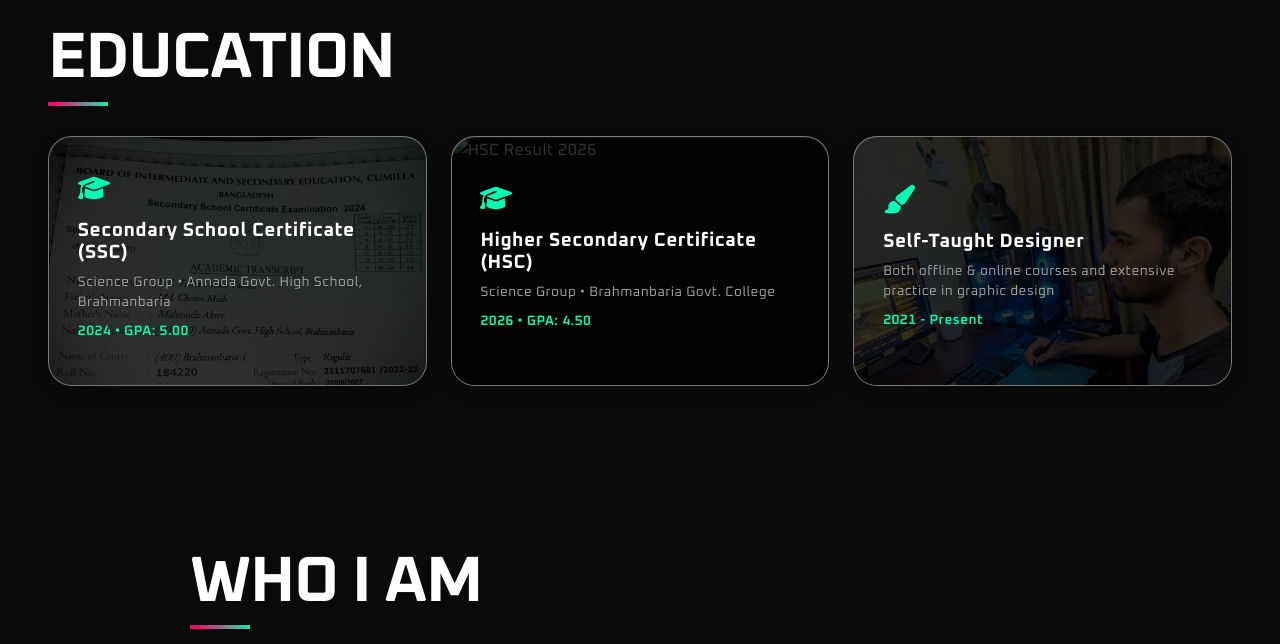
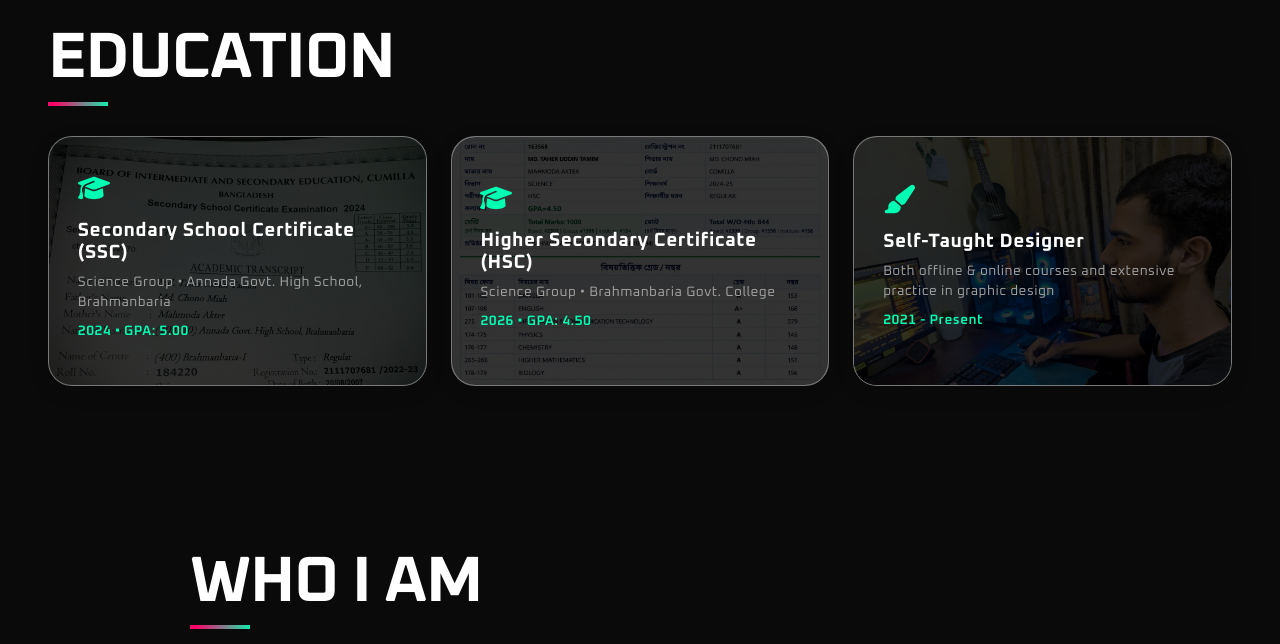
Before and after one commit to taheruddintamim/taheruddintamim.github.io, a plain HTML site: page index.html in a window 1280 px wide. Shown: the part 9880-10524 px from the top of the page. Drawn offline with Linux system fonts and the light colour scheme.

Commit message:
Update index.html
hsc webp

```diff
--- a/index.html
+++ b/index.html
@@ -541,7 +541,7 @@ nav{padding:.5rem 1rem}
 <h2 class="sec reveal">EDUCATION</h2>
 <div class="edu-grid">
 <article class="glass edu reveal"><img src="assets/images/ssc-result.jpg" alt="" loading="lazy" decoding="async" width="800" height="600"><svg class="icon" aria-hidden="true"><use href="#i-gradcap"/></svg><h3>Secondary School Certificate (SSC)</h3><p>Science Group • Annada Govt. High School, Brahmanbaria</p><p class="yr">2024 • GPA: 5.00</p></article>
-<article class="glass edu reveal"><img src="assets/images/HSC%20Result%202026%20Academic%20Report.png" alt="HSC Result 2026" loading="lazy" decoding="async" width="800" height="600"><svg class="icon" aria-hidden="true"><use href="#i-gradcap"/></svg><h3>Higher Secondary Certificate (HSC)</h3><p>Science Group • Brahmanbaria Govt. College</p><p class="yr">2026 • GPA: 4.50</p></article>
+<article class="glass edu reveal"><img src="assets/images/hsc.webp" alt="HSC Result 2026" loading="lazy" decoding="async" width="800" height="600"><svg class="icon" aria-hidden="true"><use href="#i-gradcap"/></svg><h3>Higher Secondary Certificate (HSC)</h3><p>Science Group • Brahmanbaria Govt. College</p><p class="yr">2026 • GPA: 4.50</p></article>
 <article class="glass edu reveal"><img src="assets/images/designer.jpg" alt="" loading="lazy" decoding="async" width="800" height="600"><svg class="icon" aria-hidden="true"><use href="#i-paintbrush"/></svg><h3>Self-Taught Designer</h3><p>Both offline &amp; online courses and extensive practice in graphic design</p><p class="yr">2021 - Present</p></article>
 </div>
 </section>
```
